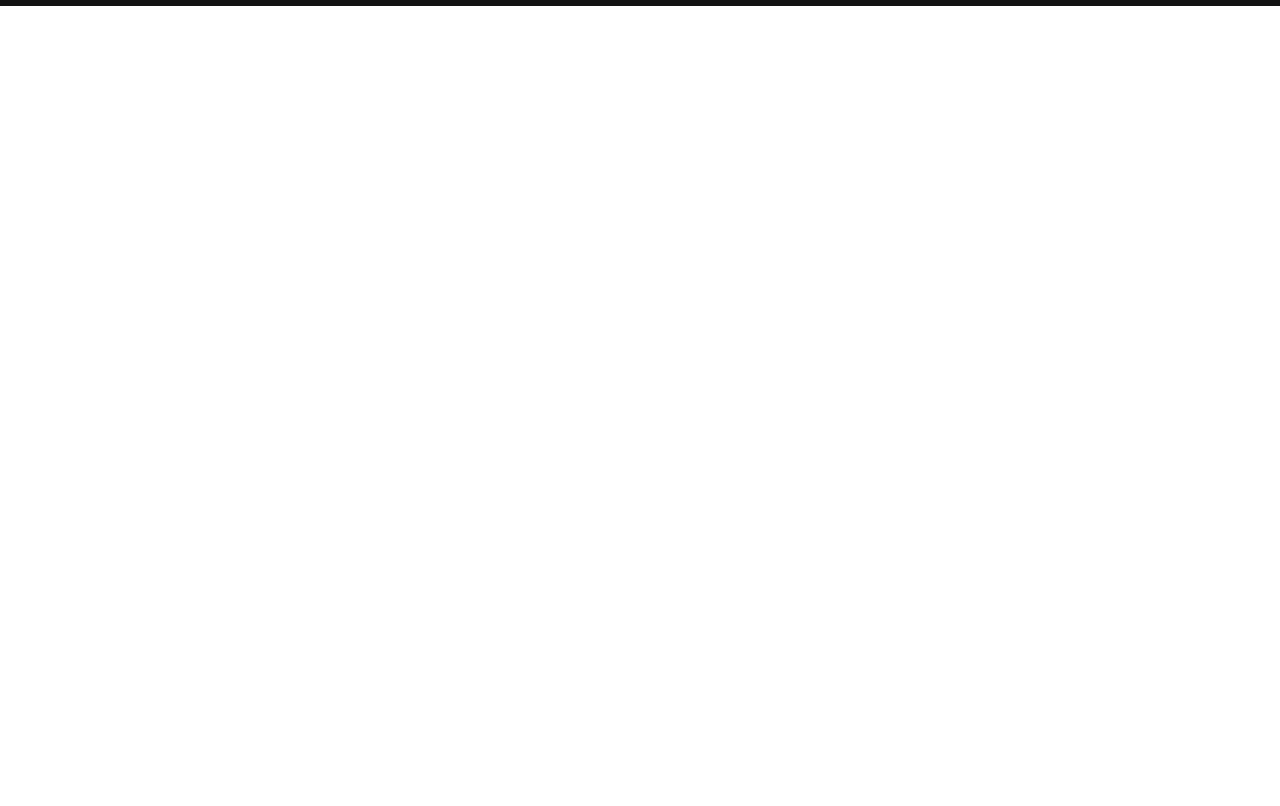
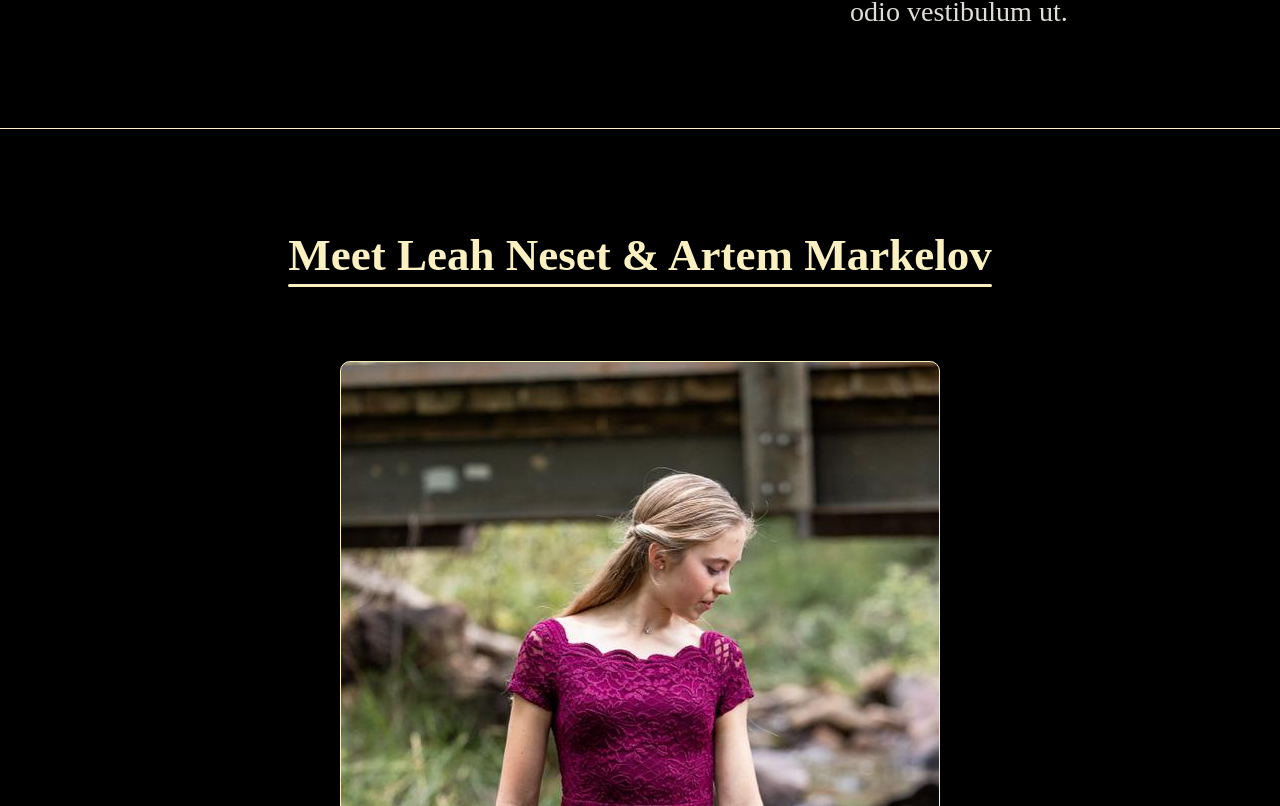
Before and after one commit to RocketXDev/redesigned_team_website, a Next.js app: page /pages/about in a window 1280 px wide. Shown: the part 1694-2500 px from the top of the page. Before the commit the page ends 1700 px from the top, so only its background shows below. Built offline with nearby package versions, Linux system fonts and the light colour scheme; a web font is replaced by a local one.

Commit message:
About us page modified

```diff
--- a/src/app/components.css
+++ b/src/app/components.css
@@ -161,8 +161,59 @@ ul > a:hover {
 
 /* ABOUT PAGE */
 
+.our-story-wrapper {
+    padding: 100px 200px;
+    display: flex;
+    justify-content: center;
+    align-items: center;
+    gap: 50px;
+    flex-direction: row;
+    border-bottom: 1px solid var(--text-color);
+}
+
+.our-story-wrapper > img {
+    width: 600px;
+    border-radius: 10px;
+}
+
+.story-text {
+    color: var(--neutrual-color);
+    font-size: 4.5rem;
+    display: flex;
+    justify-content: center;
+    align-items: flex-start;
+    flex-direction: column;
+    gap: 30px;
+}
+
+.text-header {
+    font-size: 4.5rem;
+    font-weight: 600;
+    position: relative;
+    color: var(--text-color);
+}
+
+.text-header::before {
+    content: '';
+    width: 100%;
+    height: 3px;
+    background-color: var(--text-color);
+    position: absolute;
+    top: 105%;
+    border-radius: 2px;
+}
+
 .profile-info-wrapper {
     padding: 100px 150px;
+    display: flex;
+    justify-content: center;
+    align-items: center;
+    flex-direction: column;
+    gap: 80px;
+}
+
+
+.profile-info-block-wrapper {
     display: flex;
     justify-content: center;
     align-items: center;
--- a/src/app/pages/about/page.js
+++ b/src/app/pages/about/page.js
@@ -6,7 +6,16 @@ export default function About() {
     <>
       <Nav/>
       <div className="main-wrapper">
+        <div className='our-story-wrapper'>
+          <img src='/main.jpeg'></img>
+          <div className='story-text'>
+            <div className='text-header'>Our Story</div>
+            <div className='text-descr'>Lorem ipsum dolor sit amet, consectetur adipiscing elit. Aenean ut imperdiet massa. Vivamus sit amet mauris sit amet eros suscipit egestas a sed magna. Nulla semper odio et magna fermentum pharetra. Pellentesque vel blandit erat. Praesent eu dolor finibus magna mollis ultricies interdum vehicula ligula. Sed ut felis turpis. Donec eu ligula ex. Integer vitae massa tempor, faucibus mi nec, lobortis quam. Fusce ultricies tortor condimentum sapien ultricies, sed commodo dui accumsan. Orci varius natoque penatibus et magnis dis parturient montes, nascetur ridiculus mus. Maecenas a porta elit. Fusce commodo maximus purus ac consequat. Proin cursus eget ex eget laoreet. Nulla facilisi. Donec molestie laoreet lacus, quis volutpat odio vestibulum ut.</div>
+          </div>
+        </div>
         <div className="profile-info-wrapper">
+          <div className='text-header'>Meet Leah Neset & Artem Markelov</div>
+          <div className='profile-info-block-wrapper'>
             <div className='profile-info-block'>
                 <div className='block-hero leah'>
                 </div>
@@ -15,6 +24,7 @@ export default function About() {
                 <div className='block-hero artem'>
                 </div>
             </div>
+          </div>
         </div>
       </div>
       <Footer/>
```
